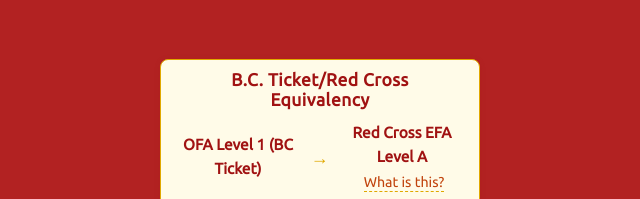
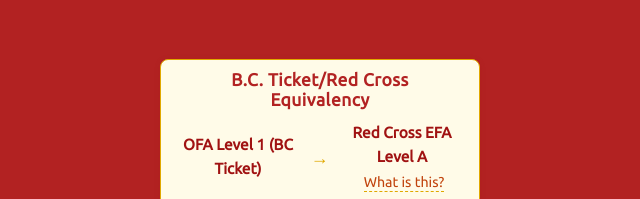
Before and after one commit to Nationsfirstaid/nationsfirstaid.github.io, a plain HTML site: page courses.html in a window 1280 px wide. Shown: the part 2608-2807 px from the top of the page, 320-960 px from the left. Drawn offline with Linux system fonts and the light colour scheme.

Commit message:
style.css

```diff
--- a/style.css
+++ b/style.css
@@ -467,7 +467,7 @@ footer {
 .equiv-title {
   font-size: 1.09rem;
   font-weight: 700;
-  color: #a01212;
+  color: #b22222;
   letter-spacing: 0.5px;
   margin-bottom: 9px;
   line-height: 1.16;
```
